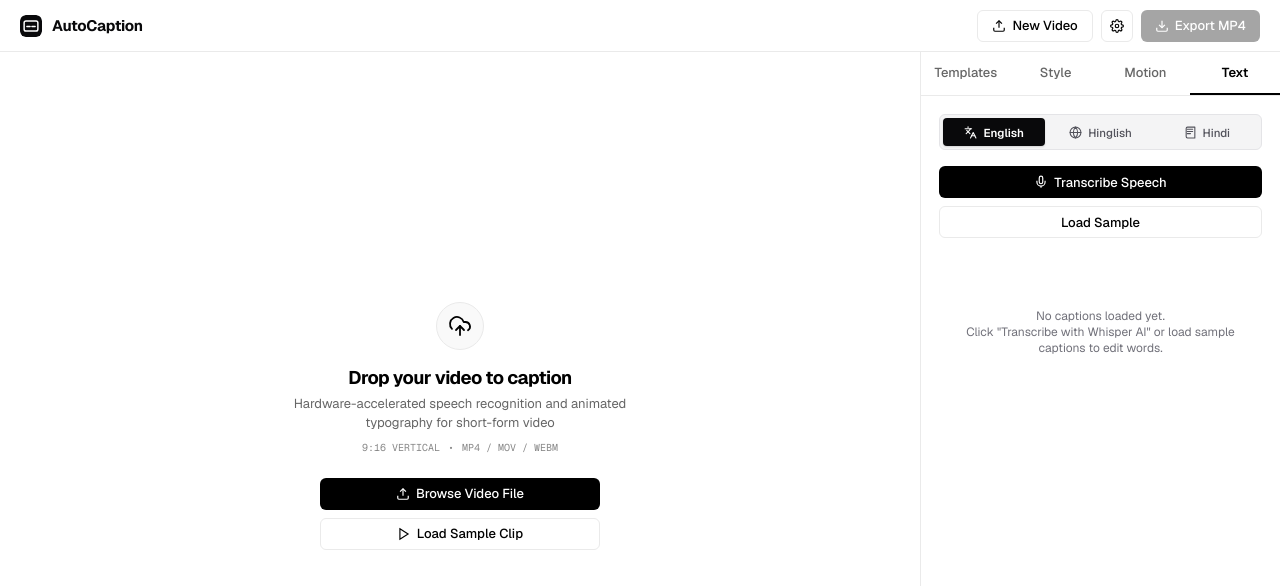
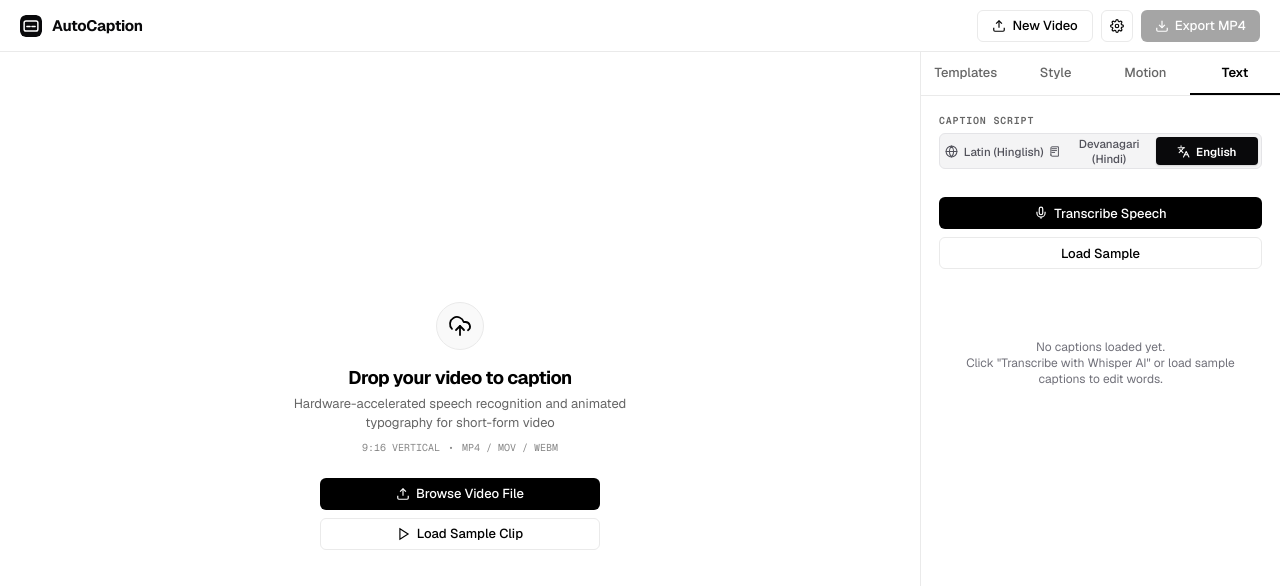
Before and after one commit to AlokMahapatra26/quick-caption, a React (Vite) app: page / in a window 1280 px wide. Both pictures are taken after a click on the button "Text". Shown: the top 586 px of the page. Built offline with nearby package versions, Linux system fonts and the light colour scheme; a web font is replaced by a local one.

Commit message:
feat(ui): add dedicated Caption Script selector to Text and Style tabs

```diff
--- a/src/components/LanguagePromptModal.tsx
+++ b/src/components/LanguagePromptModal.tsx
@@ -26,9 +26,9 @@ export function LanguagePromptModal({
       <div className="modal-card lang-prompt-card">
         <div className="modal-header">
           <div className="modal-title-group">
-            <h3>Select Audio Language</h3>
+            <h3>Select Language &amp; Script</h3>
             <p className="modal-subtitle">
-              Choose the spoken language for animated captions
+              Choose your audio language and caption writing script
             </p>
           </div>
           <button
@@ -42,6 +42,56 @@ export function LanguagePromptModal({
         </div>
 
         <div className="lang-prompt-options">
+          <button
+            type="button"
+            className={`lang-prompt-option${
+              selectedLanguage === 'hinglish' ? ' active' : ''
+            }`}
+            onClick={() => onConfirm('hinglish')}
+          >
+            <div className="lang-option-icon-box">
+              <GlobeIcon size={18} />
+            </div>
+            <div className="lang-option-text">
+              <div className="lang-option-name">
+                Latin Script (Hinglish)
+                {selectedLanguage === 'hinglish' && (
+                  <span className="lang-active-check">
+                    <CheckIcon size={12} />
+                  </span>
+                )}
+              </div>
+              <div className="lang-option-detail">
+                Spoken Hindi written in English letters (e.g. namaste doston)
+              </div>
+            </div>
+          </button>
+
+          <button
+            type="button"
+            className={`lang-prompt-option${
+              selectedLanguage === 'hindi' ? ' active' : ''
+            }`}
+            onClick={() => onConfirm('hindi')}
+          >
+            <div className="lang-option-icon-box">
+              <ScriptIcon size={18} />
+            </div>
+            <div className="lang-option-text">
+              <div className="lang-option-name">
+                Devanagari Script (Hindi)
+                {selectedLanguage === 'hindi' && (
+                  <span className="lang-active-check">
+                    <CheckIcon size={12} />
+                  </span>
+                )}
+              </div>
+              <div className="lang-option-detail">
+                Spoken Hindi written in native Devanagari script (e.g. नमस्ते दोस्तों)
+              </div>
+            </div>
+          </button>
+
           <button
             type="button"
             className={`lang-prompt-option${
@@ -66,56 +116,6 @@ export function LanguagePromptModal({
               </div>
             </div>
           </button>
-
-          <button
-            type="button"
-            className={`lang-prompt-option${
-              selectedLanguage === 'hinglish' ? ' active' : ''
-            }`}
-            onClick={() => onConfirm('hinglish')}
-          >
-            <div className="lang-option-icon-box">
-              <GlobeIcon size={18} />
-            </div>
-            <div className="lang-option-text">
-              <div className="lang-option-name">
-                Hinglish
-                {selectedLanguage === 'hinglish' && (
-                  <span className="lang-active-check">
-                    <CheckIcon size={12} />
-                  </span>
-                )}
-              </div>
-              <div className="lang-option-detail">
-                Spoken Hindi written in English script (e.g. namaste doston)
-              </div>
-            </div>
-          </button>
-
-          <button
-            type="button"
-            className={`lang-prompt-option${
-              selectedLanguage === 'hindi' ? ' active' : ''
-            }`}
-            onClick={() => onConfirm('hindi')}
-          >
-            <div className="lang-option-icon-box">
-              <ScriptIcon size={18} />
-            </div>
-            <div className="lang-option-text">
-              <div className="lang-option-name">
-                Hindi
-                {selectedLanguage === 'hindi' && (
-                  <span className="lang-active-check">
-                    <CheckIcon size={12} />
-                  </span>
-                )}
-              </div>
-              <div className="lang-option-detail">
-                Native Devanagari script (e.g. नमस्ते दोस्तों)
-              </div>
-            </div>
-          </button>
         </div>
       </div>
     </div>
--- a/src/components/Sidebar.tsx
+++ b/src/components/Sidebar.tsx
@@ -133,6 +133,8 @@ export function Sidebar(props: SidebarProps) {
           styleConfig={props.styleConfig}
           useUppercase={props.useUppercase}
           useEmojis={props.useEmojis}
+          captionLanguage={props.captionLanguage}
+          onChangeLanguage={props.onChangeLanguage}
           silenceEnabled={props.silenceEnabled}
           silenceThreshold={props.silenceThreshold}
           jumpcutStats={props.jumpcutStats}
--- a/src/components/StylePanel.tsx
+++ b/src/components/StylePanel.tsx
@@ -1,12 +1,15 @@
 import { useState } from 'react';
 import type {
   AnimationType,
+  CaptionLanguage,
   PresetKey,
   SubtitleStyleConfig,
 } from '../types/caption';
 import {
+  GlobeIcon,
   MoveVerticalIcon,
   PaletteIcon,
+  ScriptIcon,
   SlidersIcon,
   StyleIcon,
   TuneOptionsIcon,
@@ -43,6 +46,8 @@ interface StylePanelProps {
   styleConfig: SubtitleStyleConfig;
   useUppercase: boolean;
   useEmojis: boolean;
+  captionLanguage?: CaptionLanguage;
+  onChangeLanguage?: (lang: CaptionLanguage) => void;
   silenceEnabled: boolean;
   silenceThreshold: number;
   jumpcutStats: string;
@@ -68,6 +73,8 @@ export function StylePanel({
   styleConfig,
   useUppercase,
   useEmojis,
+  captionLanguage,
+  onChangeLanguage,
   silenceEnabled,
   silenceThreshold,
   jumpcutStats,
@@ -140,6 +147,31 @@ export function StylePanel({
         {/* Typography & Formatting */}
         <div className="panel-section">
           <span className="mono-eyebrow">TYPOGRAPHY</span>
+
+          {/* Caption Script Switcher: Latin (Hinglish) vs Devanagari (Hindi) */}
+          <div className="control-row">
+            <span className="control-label">Script</span>
+            <div className="script-segmented" role="radiogroup" aria-label="Caption Script">
+              <button
+                type="button"
+                className={`script-seg-btn${captionLanguage === 'hinglish' ? ' active' : ''}`}
+                onClick={() => onChangeLanguage?.('hinglish')}
+                title="Latin Script (Hinglish alphabet)"
+              >
+                <GlobeIcon size={12} />
+                <span>Latin (Hinglish)</span>
+              </button>
+              <button
+                type="button"
+                className={`script-seg-btn${captionLanguage === 'hindi' ? ' active' : ''}`}
+                onClick={() => onChangeLanguage?.('hindi')}
+                title="Devanagari Script (Hindi alphabet)"
+              >
+                <ScriptIcon size={12} />
+                <span>Devanagari (Hindi)</span>
+              </button>
+            </div>
+          </div>
 
           <div className="control-row">
             <span className="control-label">Typeface</span>
@@ -517,6 +549,22 @@ export function StylePanel({
                       : 'Flat'}
                 </button>
               ))}
+              <button
+                type="button"
+                className={`filter-pill${captionLanguage === 'hinglish' ? ' active' : ''}`}
+                onClick={() => onChangeLanguage?.('hinglish')}
+                title="Latin Script (Hinglish)"
+              >
+                Latin
+              </button>
+              <button
+                type="button"
+                className={`filter-pill${captionLanguage === 'hindi' ? ' active' : ''}`}
+                onClick={() => onChangeLanguage?.('hindi')}
+                title="Devanagari Script (Hindi)"
+              >
+                Devanagari
+              </button>
               <label className="toggle-card mobile-toggle-pill">
                 <span className="toggle-text">CAPS</span>
                 <input
--- a/src/components/TranscriptPanel.tsx
+++ b/src/components/TranscriptPanel.tsx
@@ -73,10 +73,25 @@ interface TranscriptPanelProps {
   onWordChange: (wordId: string, text: string) => void;
 }
 
-const LANGUAGE_OPTIONS = [
-  { id: 'english' as const, label: 'English', icon: LanguageIcon },
-  { id: 'hinglish' as const, label: 'Hinglish', icon: GlobeIcon },
-  { id: 'hindi' as const, label: 'Hindi', icon: ScriptIcon },
+const SCRIPT_OPTIONS = [
+  {
+    id: 'hinglish' as const,
+    label: 'Latin (Hinglish)',
+    title: 'Spoken Hindi in Latin / English alphabet (e.g. namaste doston)',
+    icon: GlobeIcon,
+  },
+  {
+    id: 'hindi' as const,
+    label: 'Devanagari (Hindi)',
+    title: 'Spoken Hindi in native Devanagari script (e.g. नमस्ते दोस्तों)',
+    icon: ScriptIcon,
+  },
+  {
+    id: 'english' as const,
+    label: 'English',
+    title: 'Standard English captions',
+    icon: LanguageIcon,
+  },
 ];
 
 export function TranscriptPanel({
@@ -92,9 +107,11 @@ export function TranscriptPanel({
 }: TranscriptPanelProps) {
   return (
     <div className="tab-pane active">
-      {/* Speech Language Switcher: English | Hinglish | Hindi */}
-      <div className="lang-segmented" role="group" aria-label="Caption Language">
-        {LANGUAGE_OPTIONS.map((opt) => {
+      {/* Caption Script & Language Switcher */}
+      <div className="transcript-script-header">
+        <span className="script-header-title">Caption Script</span>
+        <div className="lang-segmented" role="radiogroup" aria-label="Caption Script">
+          {SCRIPT_OPTIONS.map((opt) => {
             const Icon = opt.icon;
             return (
               <button
@@ -102,12 +119,14 @@ export function TranscriptPanel({
                 type="button"
                 className={`lang-seg-btn${captionLanguage === opt.id ? ' active' : ''}`}
                 onClick={() => onChangeLanguage(opt.id)}
+                title={opt.title}
               >
                 <Icon size={13} />
                 <span>{opt.label}</span>
               </button>
             );
           })}
+        </div>
       </div>
 
       <div className="transcript-header-actions">
--- a/src/styles/studio.css
+++ b/src/styles/studio.css
@@ -1797,6 +1797,61 @@ input:checked + .toggle-slider:before {
 .mb-2 { margin-bottom: 8px; }
 
 /* TRANSCRIPT TAB */
+.transcript-script-header {
+  display: flex;
+  flex-direction: column;
+  gap: 6px;
+  margin-bottom: 12px;
+}
+
+.script-header-title {
+  font-family: var(--font-mono, monospace);
+  font-size: 10px;
+  font-weight: 600;
+  letter-spacing: 0.08em;
+  color: var(--text-muted, #71717a);
+  text-transform: uppercase;
+}
+
+.script-segmented {
+  display: flex;
+  gap: 4px;
+  padding: 3px;
+  background: #f4f4f5;
+  border: 1px solid #e4e4e7;
+  border-radius: var(--rounded-sm);
+  width: 100%;
+}
+
+.script-seg-btn {
+  flex: 1;
+  height: 28px;
+  border: none;
+  border-radius: 4px;
+  background: transparent;
+  color: #52525b;
+  font-family: var(--font-sans);
+  font-size: 11.5px;
+  font-weight: 500;
+  display: flex;
+  align-items: center;
+  justify-content: center;
+  gap: 6px;
+  cursor: pointer;
+  transition: all 0.15s ease;
+}
+
+.script-seg-btn:hover {
+  color: #09090b;
+}
+
+.script-seg-btn.active {
+  background: #09090b;
+  color: #ffffff;
+  font-weight: 600;
+  box-shadow: 0 1px 2px rgba(0, 0, 0, 0.14);
+}
+
 .lang-segmented {
   display: grid;
   grid-template-columns: repeat(3, 1fr);
```
Lines whose indentation alone changed are shown as unchanged.
